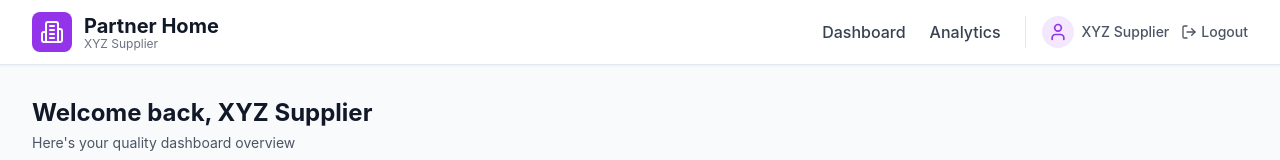
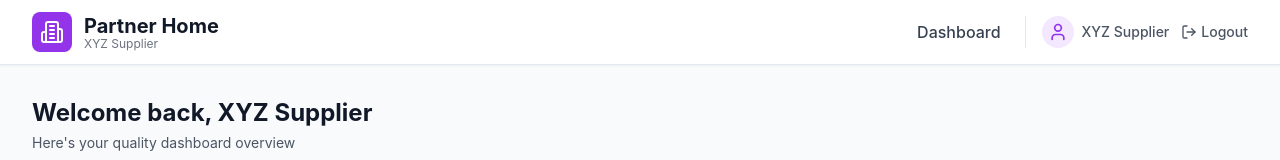
Before and after one commit to vikas434/ph-incident-hub, a Next.js app: page / in a window 1280 px wide. Shown: the top 160 px of the page. Built offline with nearby package versions, Linux system fonts and the light colour scheme; no server answers; sample sign-in values are in the browser's storage.

Commit message:
Remove Analytics link from navigation (404 error)

```diff
--- a/components/NavigationBar.tsx
+++ b/components/NavigationBar.tsx
@@ -66,12 +66,6 @@ export default function NavigationBar() {
             >
               Dashboard
             </Link>
-            <Link
-              href="/analytics"
-              className="text-gray-700 hover:text-purple-600 transition-colors font-medium"
-            >
-              Analytics
-            </Link>
             <div className="flex items-center space-x-3 pl-4 border-l border-gray-200">
               <div className="flex items-center space-x-2">
                 <div className="w-8 h-8 rounded-full bg-purple-100 flex items-center justify-center">
```
